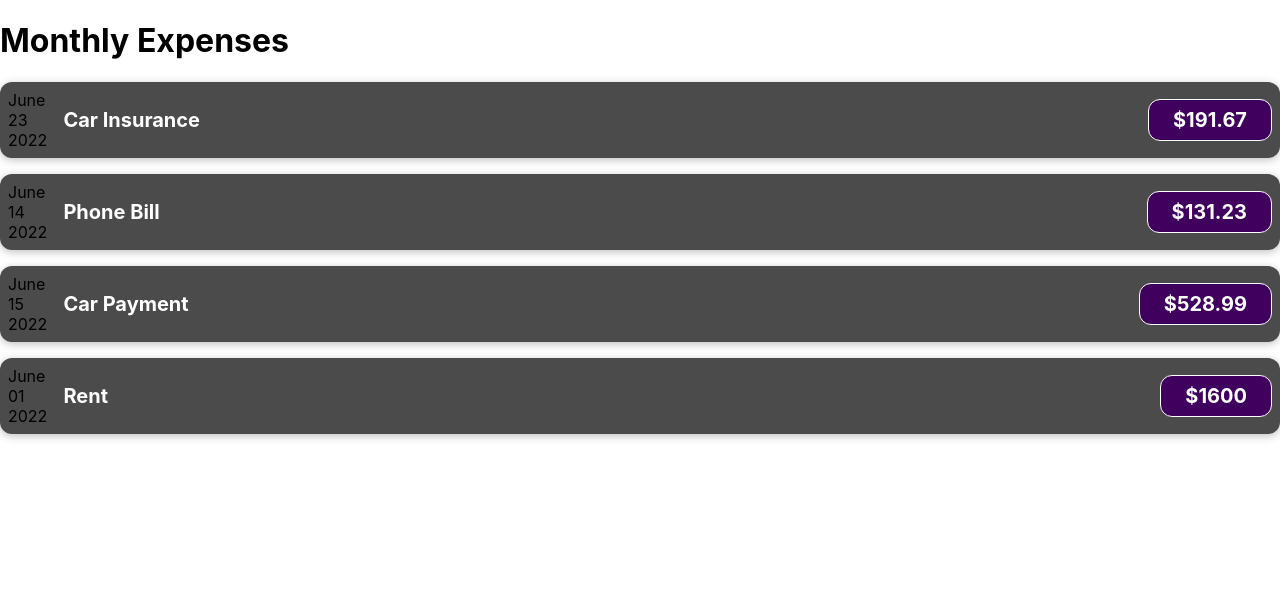
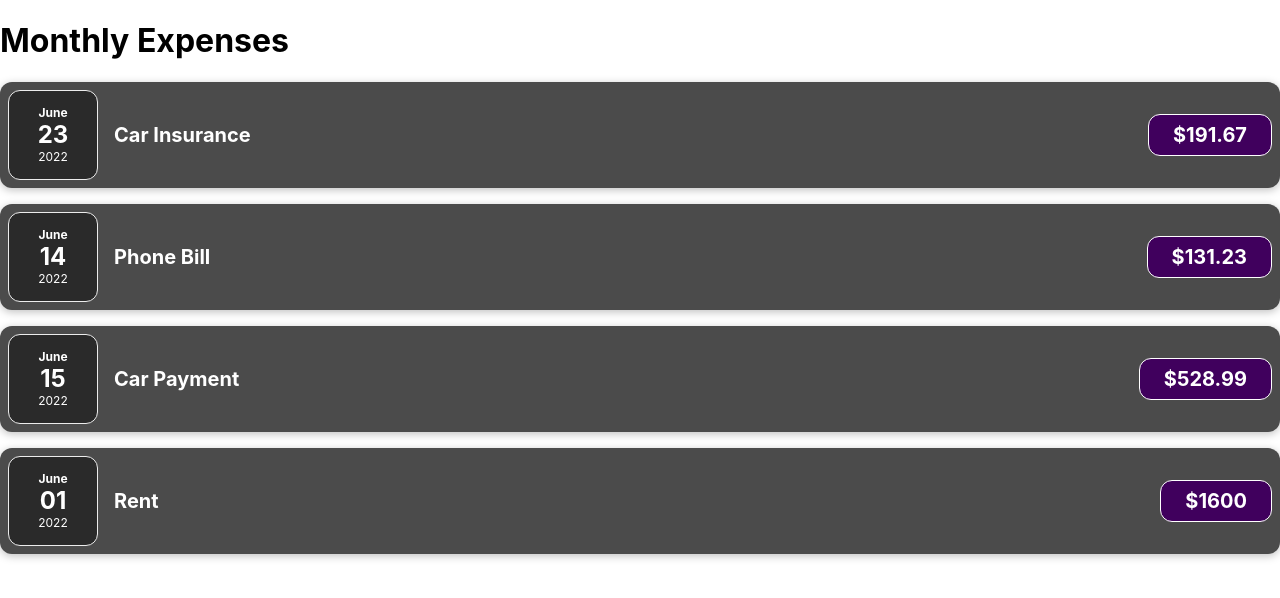
Before and after one commit to hoshimotao/react-app-practice, a JavaScript app: page / in a window 1280 px wide. Shown: the top 598 px of the page. Built offline with nearby package versions, Linux system fonts and the light colour scheme.

Commit message:
create ExpenseDate component to abstract away reusable data / add styling to that component / clean up ExpenseItem component

```diff
--- a/src/App.js
+++ b/src/App.js
@@ -30,22 +30,23 @@
       <ExpenseItem
         title={expenses[0].title}
         amount={expenses[0].amount}
-        date={expenses[0].date}
+        itemDate={expenses[0].date}
+        // passes property itemDate to ExpenseItem component with expenses[0].date
       />
       <ExpenseItem
         title={expenses[1].title}
         amount={expenses[1].amount}
-        date={expenses[1].date}
+        itemDate={expenses[1].date}
       />
       <ExpenseItem
         title={expenses[2].title}
         amount={expenses[2].amount}
-        date={expenses[2].date}
+        itemDate={expenses[2].date}
       />
       <ExpenseItem
         title={expenses[3].title}
         amount={expenses[3].amount}
-        date={expenses[3].date}
+        itemDate={expenses[3].date}
       />
     </div>
   );
--- /dev/null
+++ b/src/components/ExpenseDate.css
@@ -0,0 +1,26 @@
+.expense-date {
+  display: flex;
+  flex-direction: column;
+  width: 5.5rem;
+  height: 5.5rem;
+  border: 1px solid #ececec;
+  background-color: #2a2a2a;
+  color: white;
+  border-radius: 12px;
+  align-items: center;
+  justify-content: center;
+}
+
+.expense-date__month {
+  font-size: 0.75rem;
+  font-weight: bold;
+}
+
+.expense-date__year {
+  font-size: 0.75rem;
+}
+
+.expense-date__day {
+  font-size: 1.5rem;
+  font-weight: bold;
+}
--- /dev/null
+++ b/src/components/ExpenseDate.js
@@ -0,0 +1,18 @@
+import "./ExpenseDate.css";
+
+function ExpenseDate(props) {
+  // props = expenseDate = props.itemDate = expenses[0].date in this case
+  // parent component = ExpenseItem
+  const month = props.expenseDate.toLocaleString("en-US", { month: "long" });
+  const day = props.expenseDate.toLocaleString("en-US", { day: "2-digit" });
+  const year = props.expenseDate.getFullYear();
+  return (
+    <div className="expense-date">
+      <div className="expense-date__month">{month}</div>
+      <div className="expense-date__day">{day}</div>
+      <div className="expense-date__year">{year}</div>
+    </div>
+  );
+}
+
+export default ExpenseDate;
--- a/src/components/ExpenseItem.js
+++ b/src/components/ExpenseItem.js
@@ -1,17 +1,12 @@
+import ExpenseDate from "./ExpenseDate";
 import "./ExpenseItem.css";
 
 function ExpenseItem(props) {
-  const month = props.date.toLocaleString("en-US", { month: "long" });
-  const day = props.date.toLocaleString("en-US", { day: "2-digit" });
-  const year = props.date.getFullYear();
-
+  // parent component = App.js
   return (
     <div className="expense-item">
-      <div>
-        <div>{month}</div>
-        <div>{day}</div>
-        <div>{year}</div>
-      </div>
+      <ExpenseDate expenseDate={props.itemDate} />
+      {/* passes property expenseDate to ExpenseItem component with props.itemDate */}
       <div className="expense-item__description">
         <h2>{props.title}</h2>
         <div className="expense-item__price"> ${props.amount} </div>
```
